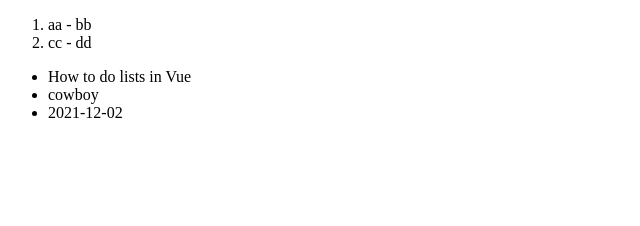
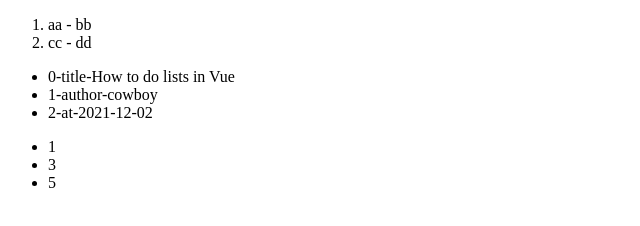
Before and after one commit to PHP-Cowboy/vue, a plain HTML site: page v5/for.html in a window 1280 px wide. Shown: the whole page, without its empty margins (0-640 px from the left). Drawn offline with Linux system fonts and the light colour scheme.

Commit message:
列表渲染

```diff
--- a/v5/for.html
+++ b/v5/for.html
@@ -13,8 +13,14 @@
             </li>
         </ol>
         <ul>
-            <li v-for="value in object">
-                {{value}}
+            <li v-for="(value,name,index) in object" v-bind:key="index">
+                {{index}}-{{name}}-{{value}}
+            </li>
+        </ul>
+
+        <ul>
+            <li v-for="(item,index) in evenNumbers" v-bind:key="index">
+                {{item}}
             </li>
         </ul>
     </div>
@@ -29,11 +35,20 @@
                 title:'How to do lists in Vue',
                 author:'cowboy',
                 at:'2021-12-02'
-            }
+            },
+            numbers : [1,2,3,4,5]
         }
+
         vm = new Vue({
             el:'#app',
             data:data,
+            computed:{
+                evenNumbers:function () {
+                    return this.numbers.filter(function (number) {
+                        return number & 1;
+                    })
+                }
+            }
         })
     </script>
 </body>
```
